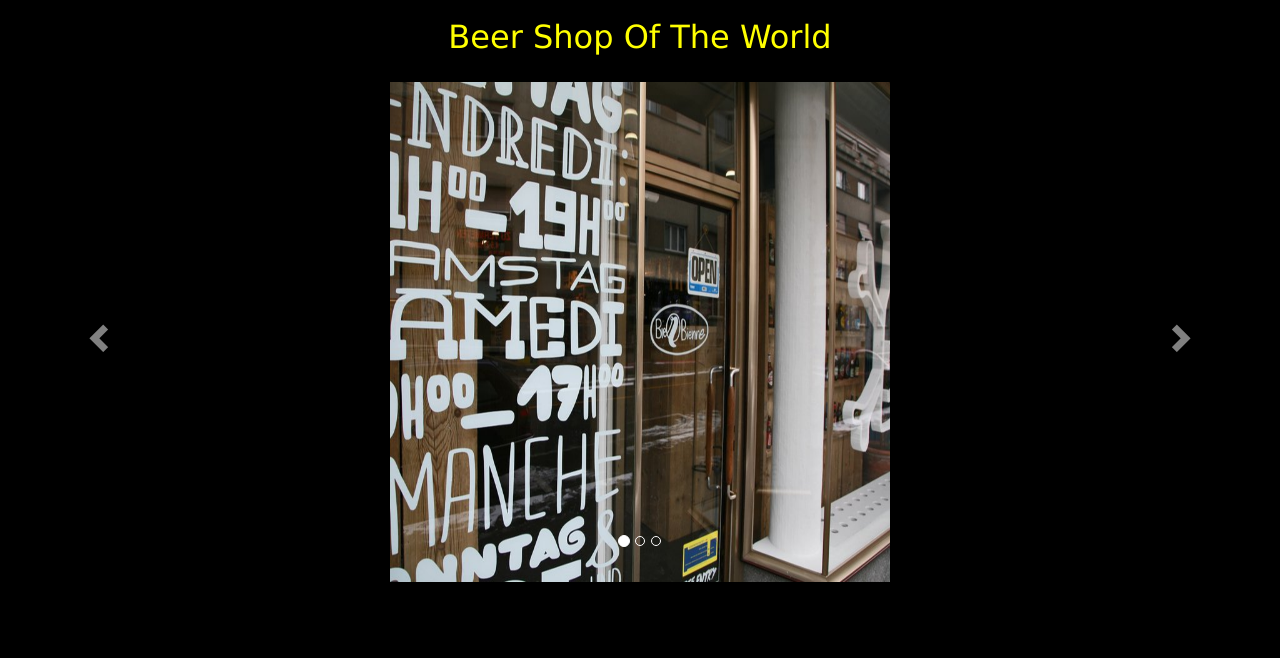
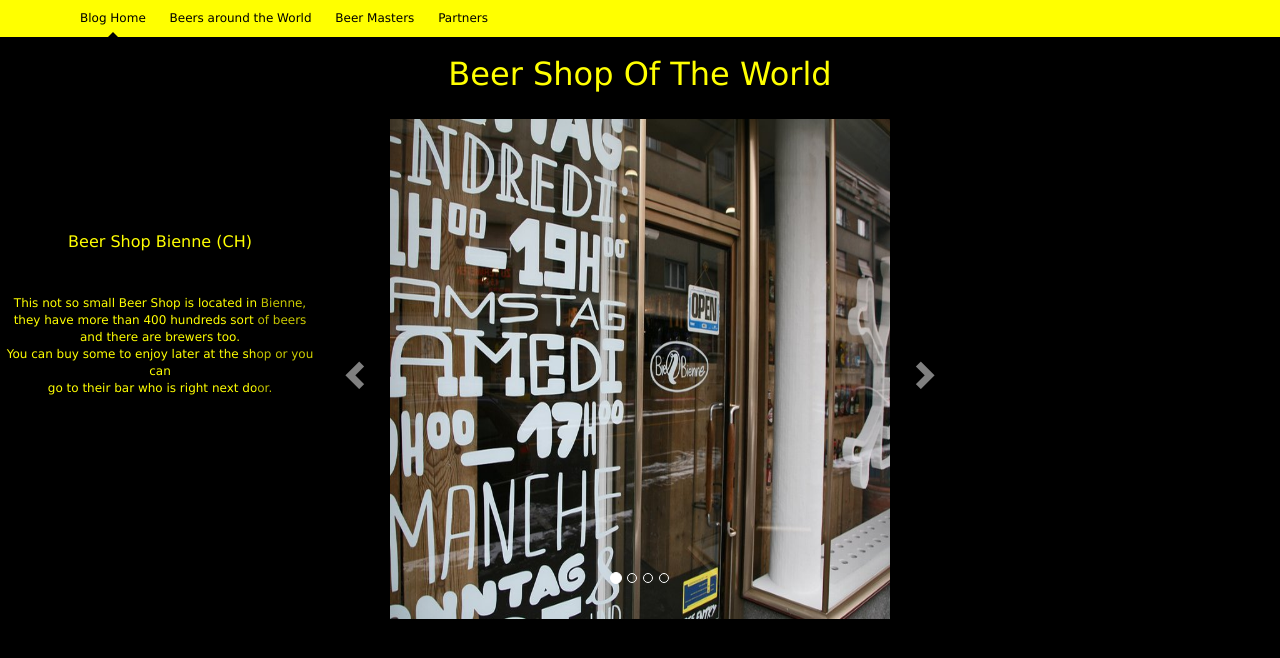
Before and after one commit to Quentinflueckiger/Holy-Ale-Of-Beer, a PHP site: page /beershops.html in a window 1280 px wide. Shown: the top 658 px of the page. Run offline with PHP 8.4, Linux system fonts and the light colour scheme; some libraries are stand-ins or nearby versions.

Commit message:
Change carousel, add the pictures that goes with page beershops

```diff
--- a/beershops.html
+++ b/beershops.html
@@ -10,15 +10,27 @@
 	<title> The Holy Ale Of Beer - Beer Shops </title>
 </head>
 <body>
+	<div class="blog-masthead">
+      <div class="container">
+        <nav class="blog-nav">
+          <a class="blog-nav-item active" href="http://www.theholyale.com">Blog Home</a>
+          <a class="blog-nav-item" href="http://www.theholyale.com">Beers around the World</a>
+          <a class="blog-nav-item" href="http://www.theholyale.com">Beer Masters</a>
+          <a class="blog-nav-item" href="http://www.theholyale.com">Partners</a>
+        </nav>
+     </div>
+	</div>
 	<h1> Beer Shop Of The World </h1>
 	<br>
 	<!-- Pictures catalog -->
+
 	<div id="carousel-example-generic" class="carousel slide" data-ride="carousel" align="center">
 		<!-- Indicators -->
 		<ol class="carousel-indicators">
 			<li data-target="#carousel-example-generic" data-slide-to="0" class="active"></li>
 			<li data-target="#carousel-example-generic" data-slide-to="1"></li>
 			<li data-target="#carousel-example-generic" data-slide-to="2"></li>
+			<li data-target="#carousel-example-generic" data-slide-to="3"></li>
 		</ol>
 
 		<!-- Wrapper for slides -->
@@ -27,12 +39,60 @@
 				<!-- Bier Shop Bienne-->
 				<a href="http://biershop.bierbienne.ch/" target="_blank"><img src="biershopbienne.jpg" alt="BiershopBienne" id="biershopimgstyle"></a>
 				<div class="carousel-caption">
+				<h3> Beer Shop Bienne (CH) </h3>
+				<br>
+				<br>
+				<p id="biershoptext">This not so small Beer Shop is located in Bienne,
+				<br> they have more than 400 hundreds sort of beers
+				<br> and there are brewers too.
+				<br> You can buy some to enjoy later at the shop or you can
+				<br> go to their bar who is right next door.
+				</p>
 				</div>
 			</div>
 			<div class="item">
 				<!-- Crafty Bier Shop -->
-				<img src="craftybeershop.jpg" alt="CraftyBeerShop" id="biershopimgstyle">
+				<a href="http://craftybeershop.com/" target="_blank"><img src="craftybeershop.jpg" alt="CraftyBeerShop" id="biershopimgstyle"></a>
 				<div class="carousel-caption">
+				<h3> Crafty's Beer Shop (USA) </h3>
+				<br>
+				<br>
+				<p id="biershoptext">------------------------------
+				<br> -------------------------------------
+				<br> -------------------------------------
+				<br> ----------------------------------------
+				<br> ---------------------------------------
+				</p>
+				</div>
+			</div>
+			<div class="item">
+				<!-- Crafty Bier Shop -->
+				<a href="http://www.brouwerijdemolen.nl/" target="_blank"><img src="demolenbeer.jpg" alt="BeerWorldBerne" id="biershopimgstyle"></a>
+				<div class="carousel-caption">
+				<h3> Brewery De Molen (NL) </h3>
+				<br>
+				<br>
+				<p id="biershoptext">------------------------------
+				<br> -------------------------------------
+				<br> -------------------------------------
+				<br> ----------------------------------------
+				<br> ---------------------------------------
+				</p>
+				</div>
+			</div>
+			<div class="item">
+				<!-- Crafty Bier Shop -->
+				<a href="http://thebeershop.us/" target="_blank"><img src="beershopusa.jpg" alt="CraftyBeerShop" id="biershopimgstyle"></a>
+				<div class="carousel-caption">
+				<h3> The Beer Shop (USA) </h3>
+				<br>
+				<br>
+				<p id="biershoptext">------------------------------
+				<br> -------------------------------------
+				<br> -------------------------------------
+				<br> ----------------------------------------
+				<br> ---------------------------------------
+				</p>
 				</div>
 			</div>
 
--- a/beershopstyle.css
+++ b/beershopstyle.css
@@ -1,11 +1,29 @@
 #biershopimgstyle {
 	width : 500px;
 	height : 500px;
+	border : 0;
 }
-#texteimage{
-	float : left;
-}
+
 #biershoptext {
-	width : 450px;
+	font-size : 12px;
+	color: yellow;
+	font-family: "Verdana";
+	text-align: center;
 
 }
+h3 {
+color: 	yellow;
+font-family: 	"Verdana";
+font-size:	16px;
+text-align: center;
+}
+
+.carousel-control {
+margin-right: 20%;
+margin-left : 20%;
+}
+.carousel-caption {
+right : 75%;
+left : 0;
+padding-bottom: 15%;
+}
```
Also changed, not shown: beershopusa.jpg (added), demolenbeer.jpg (added).
